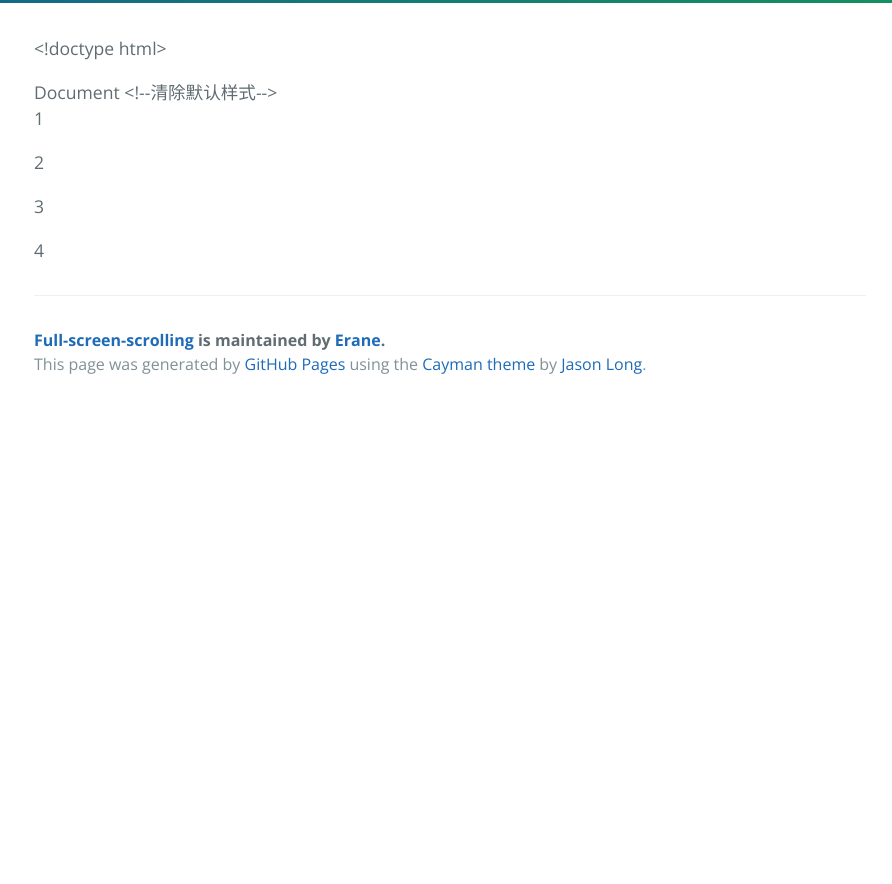
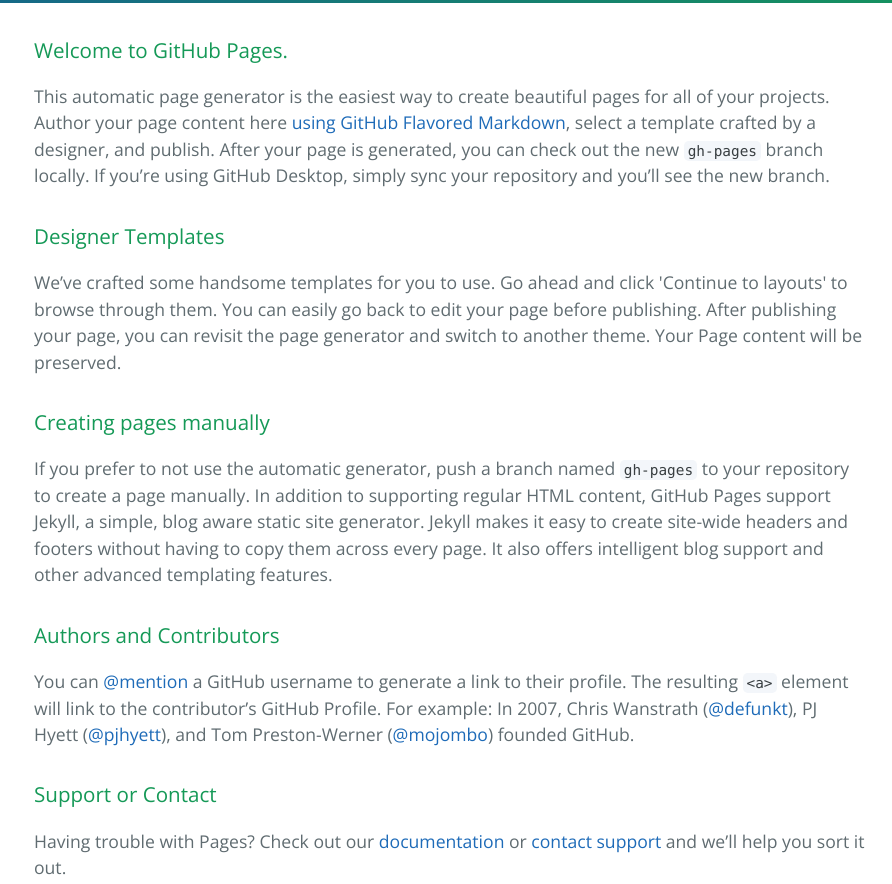
Before and after one commit to Erane/Full-screen-scrolling, a plain HTML site: page index.html in a window 1280 px wide. Shown: the part 380-1264 px from the top of the page, without its empty margins (190-1082 px from the left). Before the commit the page ends 800 px from the top, so only its background shows below. Drawn offline with nearby package versions, Linux system fonts and the light colour scheme.

Commit message:
Create gh-pages branch via GitHub

```diff
--- a/index.html
+++ b/index.html
@@ -19,33 +19,30 @@
     </section>
 
     <section class="main-content">
-      <p>&lt;!doctype html&gt;
+      <h3>
+<a id="welcome-to-github-pages" class="anchor" href="#welcome-to-github-pages" aria-hidden="true"><span class="octicon octicon-link"></span></a>Welcome to GitHub Pages.</h3>
 
-</p>
+<p>This automatic page generator is the easiest way to create beautiful pages for all of your projects. Author your page content here <a href="https://guides.github.com/features/mastering-markdown/">using GitHub Flavored Markdown</a>, select a template crafted by a designer, and publish. After your page is generated, you can check out the new <code>gh-pages</code> branch locally. If you’re using GitHub Desktop, simply sync your repository and you’ll see the new branch.</p>
 
-    Document
-    &lt;!--清除默认样式--&gt;
+<h3>
+<a id="designer-templates" class="anchor" href="#designer-templates" aria-hidden="true"><span class="octicon octicon-link"></span></a>Designer Templates</h3>
 
+<p>We’ve crafted some handsome templates for you to use. Go ahead and click 'Continue to layouts' to browse through them. You can easily go back to edit your page before publishing. After publishing your page, you can revisit the page generator and switch to another theme. Your Page content will be preserved.</p>
 
+<h3>
+<a id="creating-pages-manually" class="anchor" href="#creating-pages-manually" aria-hidden="true"><span class="octicon octicon-link"></span></a>Creating pages manually</h3>
 
+<p>If you prefer to not use the automatic generator, push a branch named <code>gh-pages</code> to your repository to create a page manually. In addition to supporting regular HTML content, GitHub Pages support Jekyll, a simple, blog aware static site generator. Jekyll makes it easy to create site-wide headers and footers without having to copy them across every page. It also offers intelligent blog support and other advanced templating features.</p>
 
- <div id="wrap">
+<h3>
+<a id="authors-and-contributors" class="anchor" href="#authors-and-contributors" aria-hidden="true"><span class="octicon octicon-link"></span></a>Authors and Contributors</h3>
 
-         <p>1</p>
+<p>You can <a href="https://github.com/blog/821" class="user-mention">@mention</a> a GitHub username to generate a link to their profile. The resulting <code>&lt;a&gt;</code> element will link to the contributor’s GitHub Profile. For example: In 2007, Chris Wanstrath (<a href="https://github.com/defunkt" class="user-mention">@defunkt</a>), PJ Hyett (<a href="https://github.com/pjhyett" class="user-mention">@pjhyett</a>), and Tom Preston-Werner (<a href="https://github.com/mojombo" class="user-mention">@mojombo</a>) founded GitHub.</p>
 
+<h3>
+<a id="support-or-contact" class="anchor" href="#support-or-contact" aria-hidden="true"><span class="octicon octicon-link"></span></a>Support or Contact</h3>
 
-         <p>2</p>
-
-
-         <p>3</p>
-
-
-         <p>4</p>
-
- </div>
-    <ul></ul>
-
-
+<p>Having trouble with Pages? Check out our <a href="https://help.github.com/pages">documentation</a> or <a href="https://github.com/contact">contact support</a> and we’ll help you sort it out.</p>
 
       <footer class="site-footer">
         <span class="site-footer-owner"><a href="https://github.com/Erane/Full-screen-scrolling">Full-screen-scrolling</a> is maintained by <a href="https://github.com/Erane">Erane</a>.</span>
```
Also changed, not shown: params.json (+1 -1 lines).
